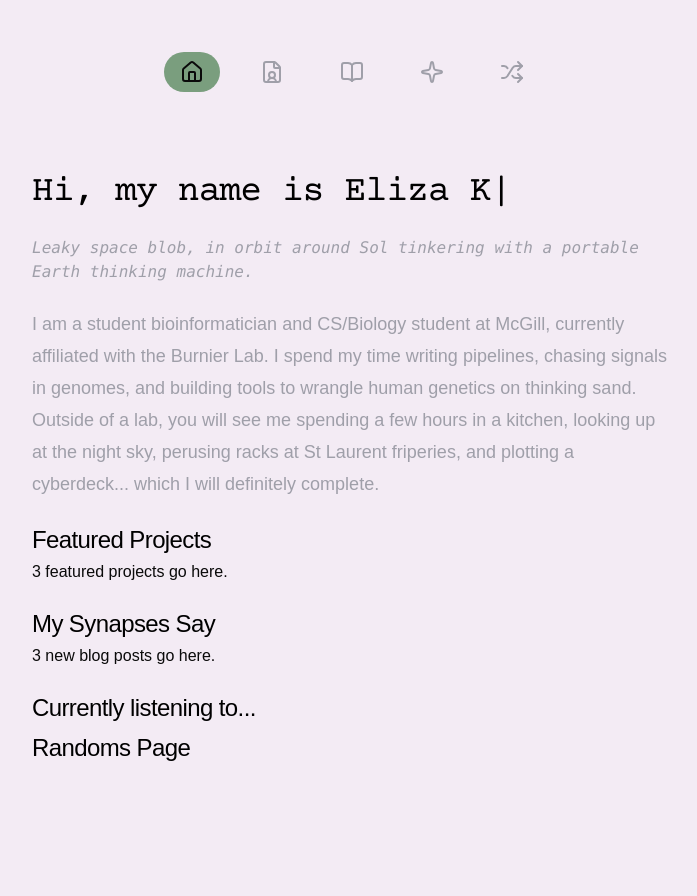
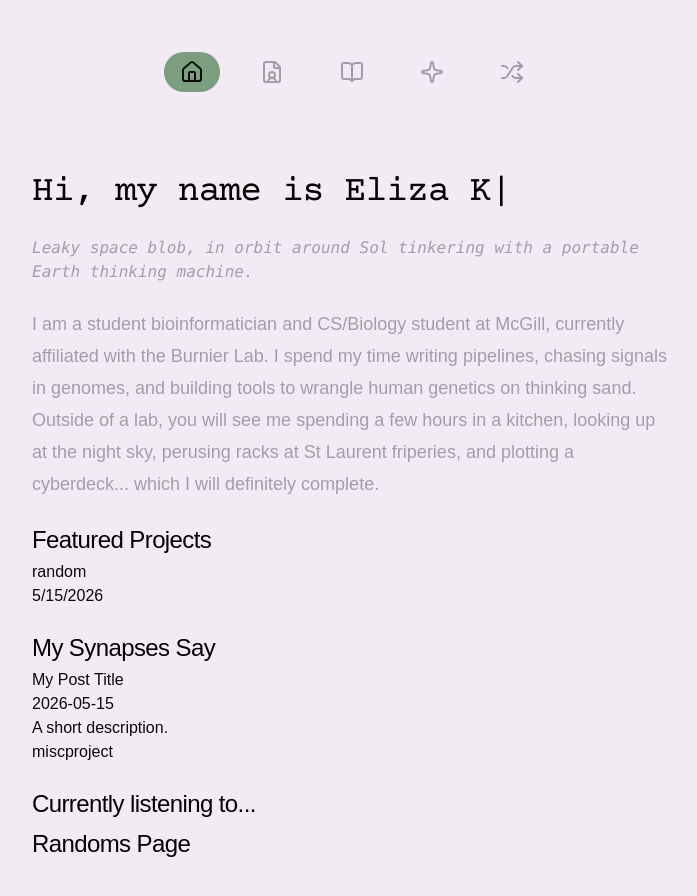
Before and after one commit to StarlightAbove/portfolio, a Next.js app: page / in a window 1280 px wide. Shown: the top 896 px of the page, without its empty margins (288-985 px from the left). Before the commit the page ends 848 px from the top, so only its background shows below. Built offline with nearby package versions, Linux system fonts and the light colour scheme.

Commit message:
Linked blog to projects page, now working on styling.

```diff
--- /dev/null
+++ b/app/_components/LatestPosts.tsx
@@ -0,0 +1,16 @@
+import { getAllPosts } from "@/lib/posts";
+import PostCard from "./PostCard";
+
+export default function LatestPosts() {
+  const posts = getAllPosts().slice(0, 3);
+
+  return (
+    <section>
+      <div className="grid grid-cols-3">
+        {posts.map((post) => (
+          <PostCard key={`${post.category}/${post.slug}`} post={post} />
+        ))}
+      </div>
+    </section>
+  );
+}
--- /dev/null
+++ b/app/_components/LatestProjects.tsx
@@ -0,0 +1,16 @@
+import { getProjects } from "@/lib/getProjects";
+import ProjectCard from "./ProjectCard";
+
+export default function LatestPosts() {
+  const posts = getProjects().slice(0, 3);
+
+  return (
+    <section>
+      <div className="grid grid-cols-3">
+        {posts.map((post) => (
+          <ProjectCard key={post.slug} {...post} />
+        ))}
+      </div>
+    </section>
+  );
+}
--- /dev/null
+++ b/app/_components/ProjectCard.tsx
@@ -0,0 +1,14 @@
+import Link from 'next/link';
+import type { Project } from '@/lib/getProjects';
+
+export default function ProjectCard({ slug, category, projTitle, description, date }: Project) {
+  return (
+    <Link href={`/blog/${category}/${slug}`}>
+      <div>
+        <h2>{projTitle}</h2>
+        {description && <p>{description}</p>}
+        {date && <time dateTime={date}>{new Date(date).toLocaleDateString()}</time>}
+      </div>
+    </Link>
+  );
+}
--- a/app/_components/navbar.tsx
+++ b/app/_components/navbar.tsx
@@ -2,7 +2,6 @@
 
 import { usePathname } from "next/navigation";
 import Link from "next/link";
-import  TypedLogo from "@/app/_components/logo"
 import { Home, BookOpen, Sparkle, Shuffle, FileUser } from 'lucide-react';
 import { motion } from "framer-motion";
 import { useState } from "react";
@@ -37,8 +36,15 @@ const navItems = [
 
 const Navbar: React.FC = () => {
   const pathname = usePathname();
-  const isActive = (path: string) => pathname === path;
-  const [hoveredPath, setHoveredPath] = useState(pathname);
+  const isActive = (path: string) => {
+    if (path === "/") return pathname === "/";
+    return pathname.startsWith(path);
+  };
+  const activeItem = navItems.find((item) =>
+    item.path === "/" ? pathname === "/" : pathname.startsWith(item.path)
+    )?.path ?? pathname;
+
+  const [hoveredPath, setHoveredPath] = useState(activeItem);
 
   return (
     <nav className="pt-8 px-12 flex justify-between items-center">
@@ -52,7 +58,7 @@ const Navbar: React.FC = () => {
                 isActive(eachItem.path) ? "text-black-100" : "text-zinc-400"
               }`}
               onMouseOver={() => setHoveredPath(eachItem.path)}
-              onMouseLeave={() => setHoveredPath(pathname)}
+              onMouseLeave={() => setHoveredPath(activeItem)}
             >
               <span className = "relative z-10">{eachItem.icon}</span>
               {eachItem.path === hoveredPath && (
--- a/app/page.tsx
+++ b/app/page.tsx
@@ -1,7 +1,9 @@
 import Image from "next/image";
 import "@/app/globals.css";
 import TypedLogo from "@/app/_components/logo"
+import LatestPosts from "./_components/LatestPosts";
 import CurrentlyListening from "./_components/CurrentlyListening";
+import LatestProjects from "./_components/LatestProjects";
 
 export default function Home() {
   return (
@@ -23,12 +25,12 @@ export default function Home() {
         <h2 className="max-w-s text-2xl leading-10 tracking-tight text-black mt-5">
             Featured Projects
         </h2>
-        <p> 3 featured projects go here. </p>
+        <LatestProjects />
 
         <h2 className="max-w-s text-2xl leading-10 tracking-tight text-black mt-5">
             My Synapses Say
         </h2>
-        <p> 3 new blog posts go here. </p>
+        <LatestPosts />
 
         <h2 className="max-w-s text-2xl leading-10 tracking-tight text-black mt-5">
             Currently listening to...
--- a/app/project/page.tsx
+++ b/app/project/page.tsx
@@ -1,3 +1,17 @@
-export default function Page() {
-  return <p>Randoms Page</p>;
+import { getProjects } from '@/lib/getProjects';
+import ProjectCard from '@/app/_components/ProjectCard';
+
+export default async function ProjectsPage() {
+  const projects = await getProjects();
+
+  return (
+    <main>
+      <h1>Projects</h1>
+      <div>
+        {projects.map((project) => (
+          <ProjectCard key={project.slug} {...project} />
+        ))}
+      </div>
+    </main>
+  );
 }
--- /dev/null
+++ b/lib/getProjects.ts
@@ -0,0 +1,39 @@
+import fs from 'fs';
+import path from 'path';
+import matter from 'gray-matter';
+
+export type Project = {
+  slug: string;
+  category: string;
+  projTitle: string;
+  description: string;
+  date: string | null;
+};
+
+export function getProjects(): Project[] {
+  const postsDir = path.join(process.cwd(), 'posts');
+  const categories = fs.readdirSync(postsDir);
+  const projects: Project[] = [];
+
+  for (const category of categories) {
+    const categoryDir = path.join(postsDir, category);
+    if (!fs.statSync(categoryDir).isDirectory()) continue;
+
+    for (const file of fs.readdirSync(categoryDir)) {
+      const source = fs.readFileSync(path.join(categoryDir, file), 'utf8');
+      const { data } = matter(source);
+      const slug = path.basename(file, path.extname(file));
+      if (!data.tags?.includes('project')) continue;
+
+      projects.push({
+        slug: path.basename(file, path.extname(file)),
+        category,
+        projTitle: data.projTitle ?? slug,
+        description: data.description ?? '',
+        date: data.date ? String(data.date) : null,
+      });
+    }
+  }
+
+  return projects;
+}
--- a/posts/misc/random.md
+++ b/posts/misc/random.md
@@ -1,7 +1,7 @@
 ---
 title: "My Post Title"
 date: "2026-05-15"
-tags: ["misc"]
+tags: ["misc", "project"]
 excerpt: "A short description."
 ---
 
```
